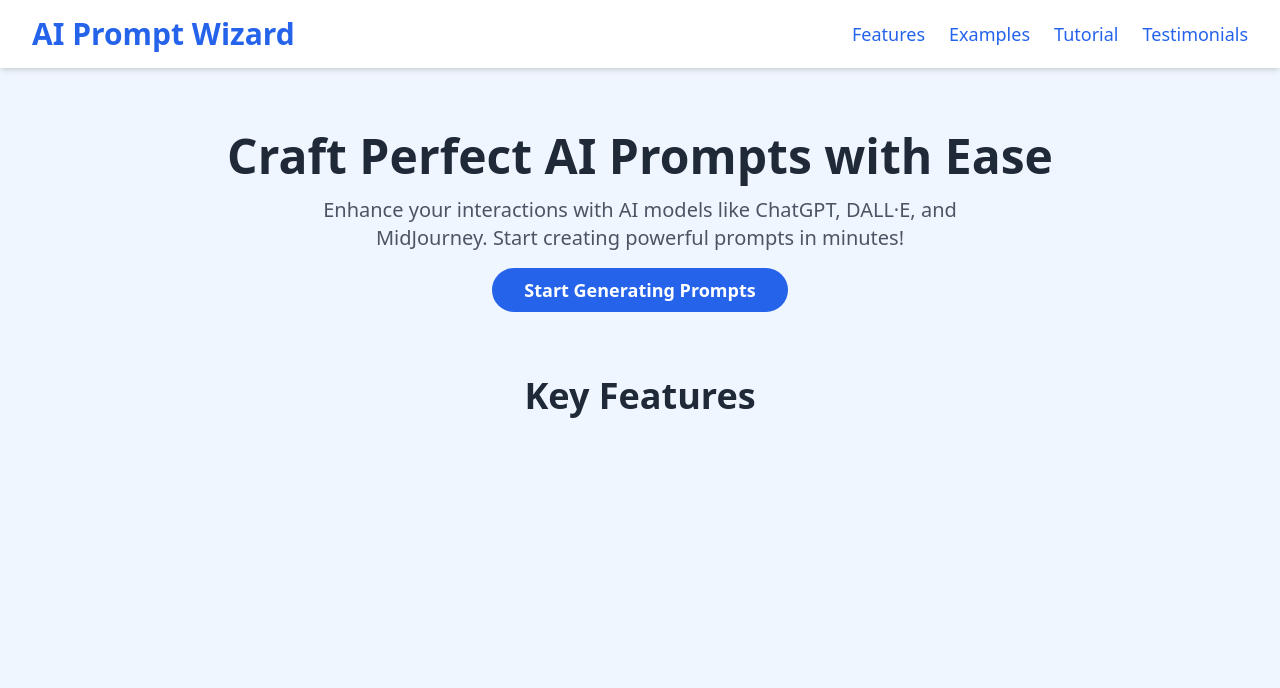
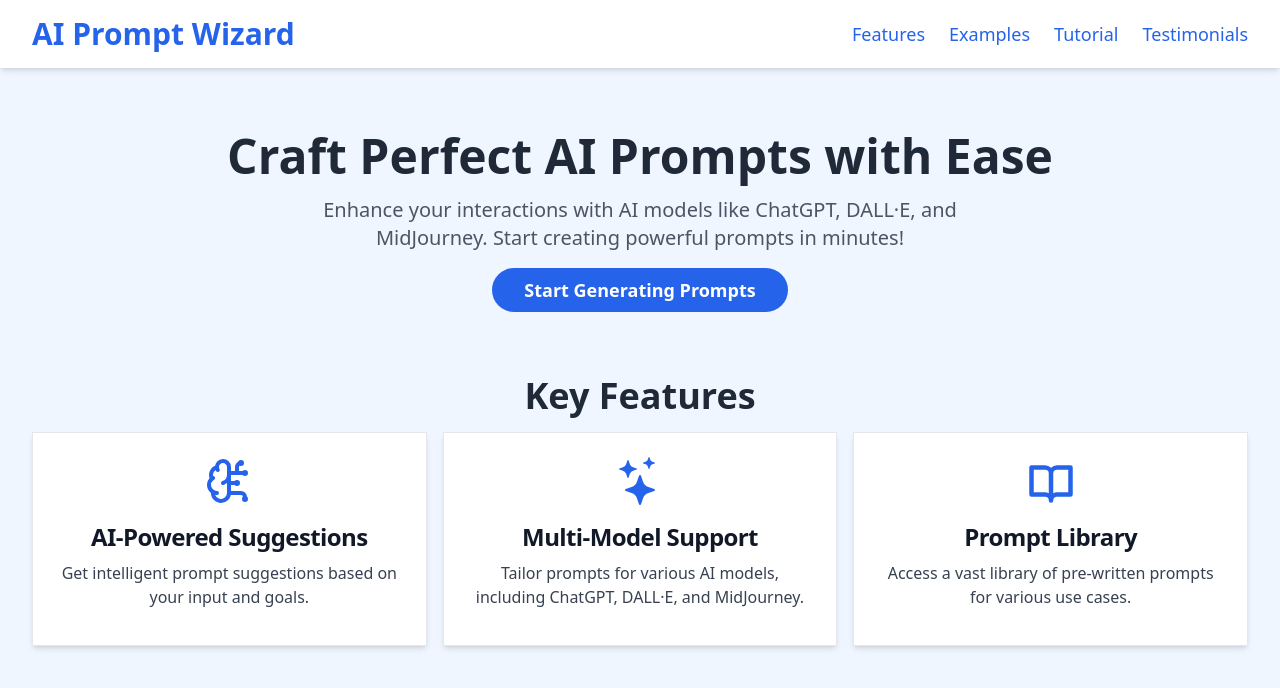
Before and after one commit to Orbitado/ai-prompt-wizard, a Next.js app: page / in a window 1280 px wide. Shown: the top 688 px of the page. Built offline with nearby package versions, Linux system fonts and the light colour scheme.

Commit message:
[ADDED] Key Features Card

```diff
--- a/src/app/page.tsx
+++ b/src/app/page.tsx
@@ -1,4 +1,5 @@
 import Link from "next/link";
+import FeatureContainer from "@/components/KeyFeatures/FeatureContainer";
 export default function page() {
   return (
     <section
@@ -22,8 +23,9 @@ export default function page() {
           </Link>
         </div>
       </article>
-      <article>
+      <article className="space-y-4">
         <h3 className="font-bold text-4xl text-gray-800">Key Features</h3>
+        <FeatureContainer />
       </article>
     </section>
   );
--- a/src/components/FeatureCard.tsx
+++ /dev/null
@@ -1,5 +0,0 @@
-import React from "react";
-
-export default function FeatureCard() {
-  return <div>FeatureCard</div>;
-}
--- /dev/null
+++ b/src/components/KeyFeatures/FeatureCard.tsx
@@ -0,0 +1,23 @@
+import React from "react";
+
+export default function FeatureCard({
+  title,
+  description,
+  icon,
+}: {
+  title: string;
+  description: string;
+  icon?: React.ReactNode;
+}) {
+  return (
+    <div className="border-gray-200 dark:border-gray-700 bg-white dark:bg-gray-800 shadow-md p-6 border rounded-lg w-full">
+      <div className="flex justify-center items-center mb-4">{icon}</div>
+      <h5 className="mb-2 font-bold text-2xl text-gray-900 dark:text-white tracking-tight">
+        {title}
+      </h5>
+      <p className="mb-3 font-normal text-gray-700 dark:text-gray-400">
+        {description}
+      </p>
+    </div>
+  );
+}
--- /dev/null
+++ b/src/components/KeyFeatures/FeatureContainer.tsx
@@ -0,0 +1,26 @@
+import FeatureCard from "./FeatureCard";
+import { LuBrainCircuit } from "react-icons/lu";
+import { PiBookOpenBold } from "react-icons/pi";
+import { BsStars } from "react-icons/bs";
+
+export default function FeatureContainer() {
+  return (
+    <section className="gap-4 grid grid-cols-1 md:grid-cols-2 lg:grid-cols-3">
+      <FeatureCard
+        title="AI-Powered Suggestions"
+        description="Get intelligent prompt suggestions based on your input and goals."
+        icon={<LuBrainCircuit className="text-5xl text-azure" />}
+      />
+      <FeatureCard
+        title="Multi-Model Support"
+        description="Tailor prompts for various AI models, including ChatGPT, DALL·E, and MidJourney."
+        icon={<BsStars className="text-5xl text-azure" />}
+      />
+      <FeatureCard
+        title="Prompt Library"
+        description="Access a vast library of pre-written prompts for various use cases."
+        icon={<PiBookOpenBold className="text-5xl text-azure" />}
+      />
+    </section>
+  );
+}
```
